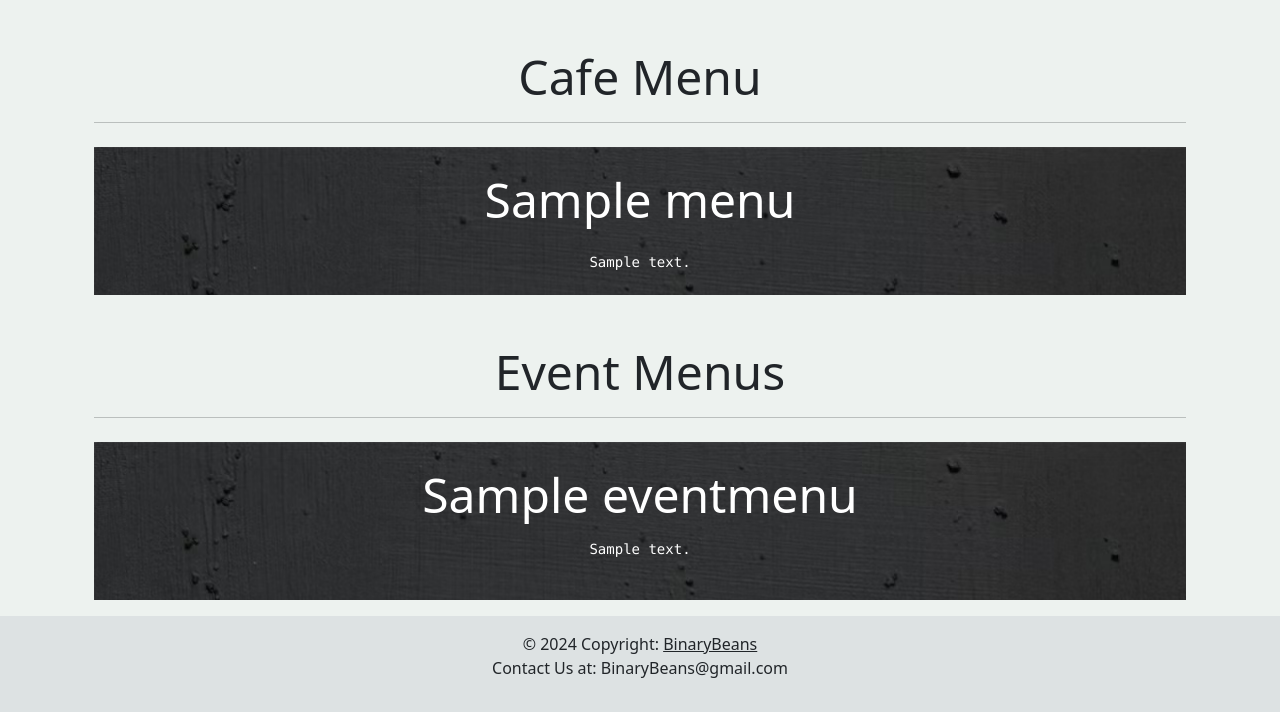
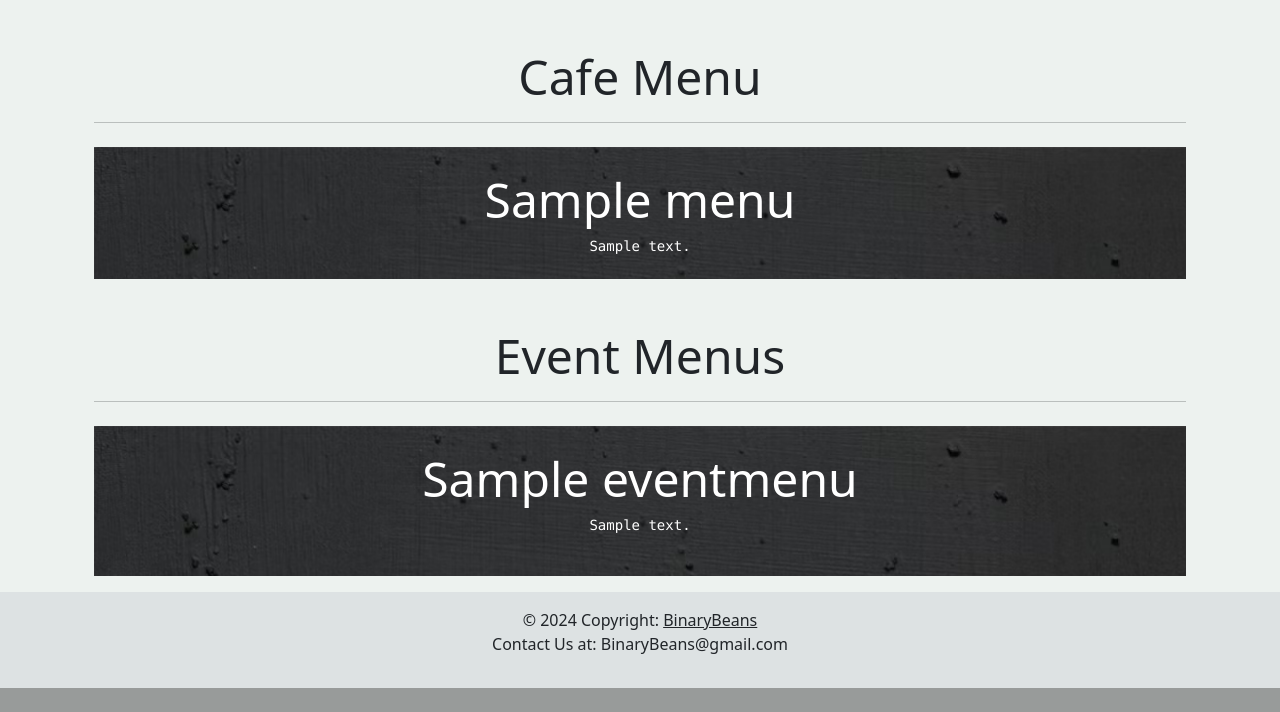
Before and after one commit to Willr-hawkins/binary-beans, a Django app: page /menu/ in a window 1280 px wide. Shown: the part 648-1360 px from the top of the page. After the commit the page ends 1336 px from the top, so only its background shows below. Run offline with Django 4.2, Linux system fonts and the light colour scheme; tables that the repository leaves empty hold one stand-in row (values such as "Sample post"); some libraries are stand-ins or nearby versions; some web fonts are replaced.

Commit message:
Update menu.html file

```diff
--- a/menu/templates/menu/menu.html
+++ b/menu/templates/menu/menu.html
@@ -7,11 +7,11 @@
     <!-- Display the Cafe's standard Menu -->
     <h1 class="text-center display-5 mt-5">Cafe Menu</h1>
     <hr>
-     <div id="menu">
-        <h1 class="text-center display-5 mt-4 pt-4 text-white">{{ menu.title }}</h1>
+     <div class="menu">
+        <h2 class="text-center display-5 mt-4 pt-4 text-white">{{ menu.title }}</h2>
         <div class="text-white" style="text-align: center;">
             <div style="display: inline-block; text-align: center;">
-                <p><pre>{{ menu.content}}</pre></p>
+                <pre>{{ menu.content}}</pre>
             </div>
         </div>
     </div>
@@ -19,11 +19,11 @@
      <h1 class="text-center display-5 mt-5">Event Menus</h1>
      <hr>
      {% for event_menu in event_menus %}
-     <div id="menu">
-        <h1 class="text-center display-5 mt-4 pt-4 text-white">{{ event_menu.title }}</h1>
+     <div class="menu">
+        <h2 class="text-center display-5 mt-4 pt-4 text-white">{{ event_menu.title }}</h2>
         <div class="text-white" style="text-align: center;">
             <div class="text-center pb-4">
-                <p><pre>{{ event_menu.content}}</pre></p>
+                <pre>{{ event_menu.content}}</pre>
             </div>
         </div>
      </div>
--- a/static/css/style.css
+++ b/static/css/style.css
@@ -69,7 +69,7 @@ footer {
 
 /* Menu */
 
-#menu {
+.menu {
     background: url("../images/black-board.avif");
 }
 
```
Also changed, not shown: 1 other file.
